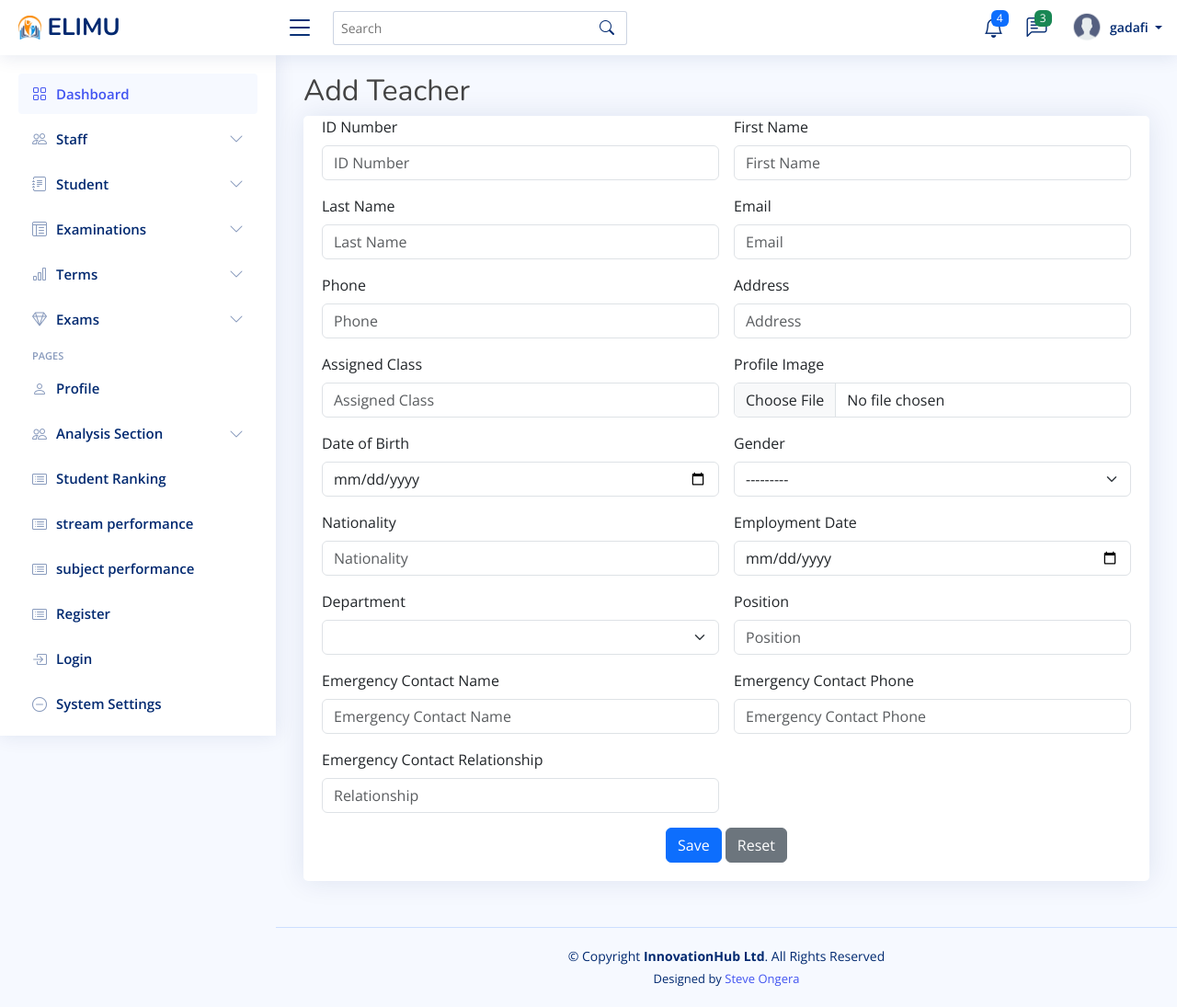
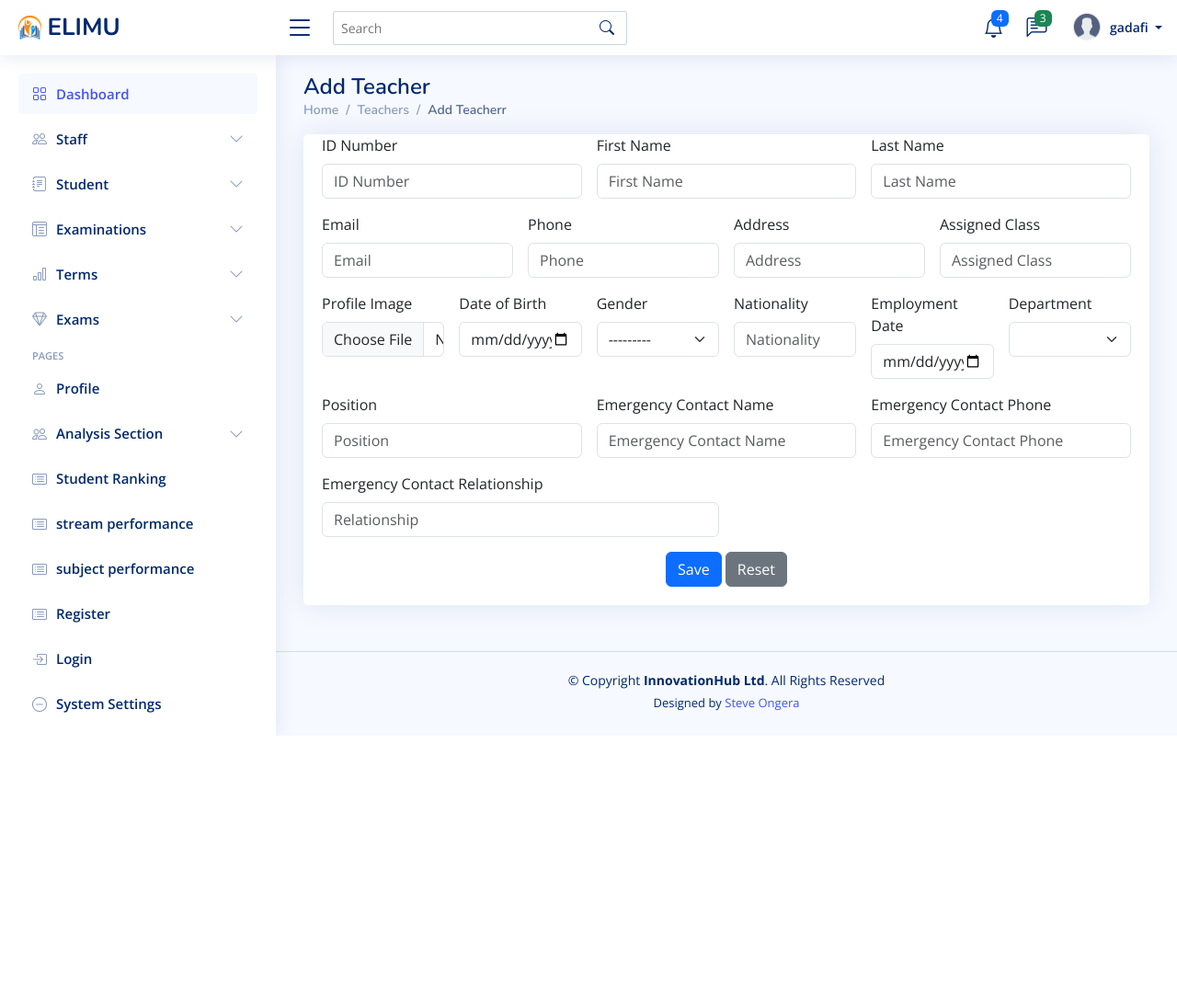
Before and after one commit to steve-ongera/EnezaElimu-Backup, a Django app: page /teachers/create/ in a window 1280 px wide. Shown: the whole page at 92% size. After the commit the page ends 800 px from the top, so only its background shows below. Run offline with Django 5.2, Linux system fonts and the light colour scheme; a user stored in the database is signed in; data comes from the database, SQL or seed files in the repository; both versions use the stored data as it was after the commit; data that the repository does not hold is empty; some libraries are stand-ins or nearby versions.

Commit message:
modified teacher_form.html

```diff
--- a/templates/teachers/teacher_form.html
+++ b/templates/teachers/teacher_form.html
@@ -1,7 +1,19 @@
 {% extends 'base/base.html' %}
 
 {% block content %}
-  <h2>{% if form.instance.id %}Edit{% else %}Add{% endif %} Teacher</h2>
+
+<div class="pagetitle">
+    <h1>{% if form.instance.id %}Edit{% else %}Add{% endif %} Teacher</h1>
+    <nav>
+        <ol class="breadcrumb">
+            <li class="breadcrumb-item"><a href="{% url 'admin_dashboard' %}">Home</a></li>
+            <li class="breadcrumb-item"><a href="{% url 'teacher_list' %}">Teachers</a></li>
+            <li class="breadcrumb-item active">{% if form.instance.id %}Edit{% else %}Add{% endif %} Teacherr</li>
+        </ol>
+    </nav>
+</div><!-- End Page Title -->
+
+
 
   <div class="card">
       <div class="card-body">
@@ -10,7 +22,7 @@
 
               <div class="row g-3">
                   <!-- ID Number Field -->
-                  <div class="col-md-6">
+                  <div class="col-md-4">
                       <label for="{{ form.id_number.id_for_label }}" class="form-label">ID Number</label>
                       {{ form.id_number }}
                       <div class="text-danger">
@@ -19,7 +31,7 @@
                   </div>
 
                   <!-- First Name Field -->
-                  <div class="col-md-6">
+                  <div class="col-md-4">
                       <label for="{{ form.first_name.id_for_label }}" class="form-label">First Name</label>
                       {{ form.first_name }}
                       <div class="text-danger">
@@ -28,7 +40,7 @@
                   </div>
 
                   <!-- Last Name Field -->
-                  <div class="col-md-6">
+                  <div class="col-md-4">
                       <label for="{{ form.last_name.id_for_label }}" class="form-label">Last Name</label>
                       {{ form.last_name }}
                       <div class="text-danger">
@@ -37,7 +49,7 @@
                   </div>
 
                   <!-- Email Field -->
-                  <div class="col-md-6">
+                  <div class="col-md-3">
                       <label for="{{ form.email.id_for_label }}" class="form-label">Email</label>
                       {{ form.email }}
                       <div class="text-danger">
@@ -46,7 +58,7 @@
                   </div>
 
                   <!-- Phone Field -->
-                  <div class="col-md-6">
+                  <div class="col-md-3">
                       <label for="{{ form.phone.id_for_label }}" class="form-label">Phone</label>
                       {{ form.phone }}
                       <div class="text-danger">
@@ -55,7 +67,7 @@
                   </div>
 
                   <!-- Address Field -->
-                  <div class="col-md-6">
+                  <div class="col-md-3">
                       <label for="{{ form.address.id_for_label }}" class="form-label">Address</label>
                       {{ form.address }}
                       <div class="text-danger">
@@ -64,7 +76,7 @@
                   </div>
 
                   <!-- Assigned Class Field -->
-                  <div class="col-md-6">
+                  <div class="col-md-3">
                       <label for="{{ form.assigned_class.id_for_label }}" class="form-label">Assigned Class</label>
                       {{ form.assigned_class }}
                       <div class="text-danger">
@@ -73,7 +85,7 @@
                   </div>
 
                   <!-- Profile Image Field -->
-                  <div class="col-md-6">
+                  <div class="col-md-2">
                       <label for="{{ form.profile_image.id_for_label }}" class="form-label">Profile Image</label>
                       {{ form.profile_image }}
                       <div class="text-danger">
@@ -82,7 +94,7 @@
                   </div>
 
                   <!-- Date of Birth Field -->
-                  <div class="col-md-6">
+                  <div class="col-md-2">
                       <label for="{{ form.date_of_birth.id_for_label }}" class="form-label">Date of Birth</label>
                       {{ form.date_of_birth }}
                       <div class="text-danger">
@@ -91,7 +103,7 @@
                   </div>
 
                   <!-- Gender Field -->
-                  <div class="col-md-6">
+                  <div class="col-md-2">
                       <label for="{{ form.gender.id_for_label }}" class="form-label">Gender</label>
                       {{ form.gender }}
                       <div class="text-danger">
@@ -100,7 +112,7 @@
                   </div>
 
                   <!-- Nationality Field -->
-                  <div class="col-md-6">
+                  <div class="col-md-2">
                       <label for="{{ form.nationality.id_for_label }}" class="form-label">Nationality</label>
                       {{ form.nationality }}
                       <div class="text-danger">
@@ -109,7 +121,7 @@
                   </div>
 
                   <!-- Employment Date Field -->
-                  <div class="col-md-6">
+                  <div class="col-md-2">
                       <label for="{{ form.employment_date.id_for_label }}" class="form-label">Employment Date</label>
                       {{ form.employment_date }}
                       <div class="text-danger">
@@ -118,7 +130,7 @@
                   </div>
 
                   <!-- Department Field -->
-                  <div class="col-md-6">
+                  <div class="col-md-2">
                       <label for="{{ form.department.id_for_label }}" class="form-label">Department</label>
                       {{ form.department }}
                       <div class="text-danger">
@@ -127,7 +139,7 @@
                   </div>
 
                   <!-- Position Field -->
-                  <div class="col-md-6">
+                  <div class="col-md-4">
                       <label for="{{ form.position.id_for_label }}" class="form-label">Position</label>
                       {{ form.position }}
                       <div class="text-danger">
@@ -136,7 +148,7 @@
                   </div>
 
                   <!-- Emergency Contact Name Field -->
-                  <div class="col-md-6">
+                  <div class="col-md-4">
                       <label for="{{ form.emergency_contact_name.id_for_label }}" class="form-label">Emergency Contact Name</label>
                       {{ form.emergency_contact_name }}
                       <div class="text-danger">
@@ -145,7 +157,7 @@
                   </div>
 
                   <!-- Emergency Contact Phone Field -->
-                  <div class="col-md-6">
+                  <div class="col-md-4">
                       <label for="{{ form.emergency_contact_phone.id_for_label }}" class="form-label">Emergency Contact Phone</label>
                       {{ form.emergency_contact_phone }}
                       <div class="text-danger">
```
Also changed, not shown: db.sqlite3.
